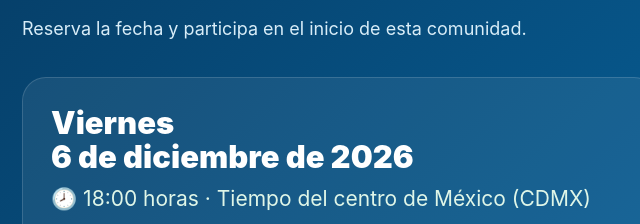
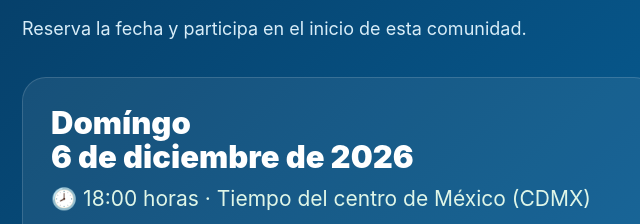
Before and after one commit to rene3255/rcp, a plain HTML site: page index.html in a window 1280 px wide. Shown: the part 1871-2095 px from the top of the page, 28-668 px from the left. Drawn offline with Linux system fonts and the light colour scheme.

Commit message:
fix event day

```diff
--- a/index.html
+++ b/index.html
@@ -94,7 +94,7 @@ label{font-size:13px;font-weight:800;color:var(--navy);display:block;margin:0 0
 <section id="reunion" class="section meeting"><div class="sectionin">
 <div class="sectionhead"><span class="kicker" style="color:#9ee5b5">Evento de mensual</span><h2>Segunda reunión virtual de la RCP</h2><p>Reserva la fecha y participa en el inicio de esta comunidad.</p></div>
 <div class="meetinggrid">
-<div class="eventcard"><div class="bigdate">Viernes<br>6 de diciembre de 2026</div><div class="time">🕗 18:00 horas · Tiempo del centro de México (CDMX)</div>
+<div class="eventcard"><div class="bigdate">Domíngo<br>6 de diciembre de 2026</div><div class="time">🕗 18:00 horas · Tiempo del centro de México (CDMX)</div>
 <div class="facts"><div class="fact">💻 <div><b>Formato</b><span>Reunión virtual</span></div></div><div class="fact">📺 <div><b>Transmisión</b><span>En vivo por YouTube y Facebook</span></div></div><div class="fact">🎙️ <div><b>Contenido</b><span>Conversación, aprendizaje, experiencias y vinculación cunícola</span></div></div></div>
 <div class="countdown"><div class="counter"><b id="days">--</b><small>días</small></div><div class="counter"><b id="hours">--</b><small>horas</small></div><div class="counter"><b id="mins">--</b><small>minutos</small></div><div class="counter"><b id="secs">--</b><small>segundos</small></div></div>
 </div>
```
